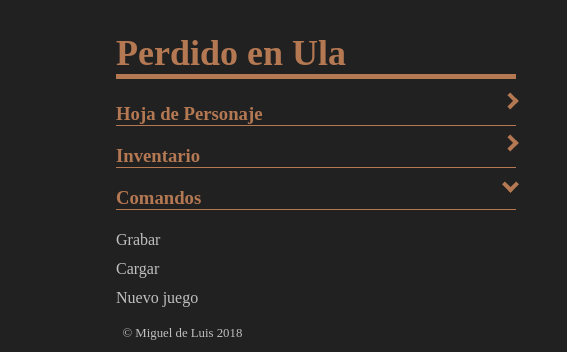
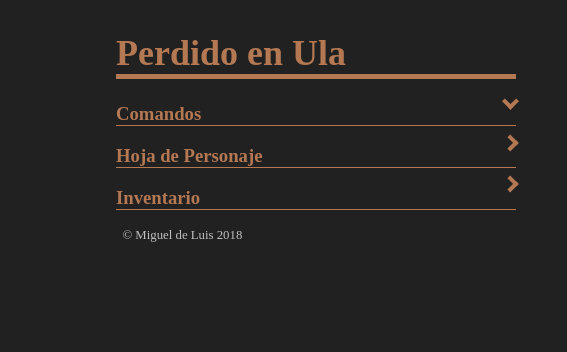
Before and after one commit to wissol/ula-gamebook, a plain HTML site: page index.html in a window 1280 px wide. Both pictures are taken after a click on the element "Comandos". Shown: the top 352 px of the page, 0-567 px from the left. Drawn offline with Linux system fonts and the light colour scheme; a web font is replaced by a local one.

Commit message:
changed menu items order

```diff
--- a/index.html
+++ b/index.html
@@ -13,6 +13,12 @@
 <header>
 <h1>Perdido en Ula</h1>
 <aside>
+<h3 id="comandosMenu" class="chevron chevronDown">Comandos</h3>
+<ul id="comandos" class="">
+<li id="grabar">Grabar</li>
+<li id="cargar">Cargar</li>
+<li id="nuevoJuego">Nuevo juego</li>
+</ul>
 <h3 id="hojaPersonajeMenu" class="chevron">Hoja de Personaje</h3>
 <ul id="hojaPersonaje" class="hide">
   <li><span id="nombreValue"></span>, <span id="edadValue"></span> años</li>
@@ -22,12 +28,7 @@
 <h3 id="inventarioMenu" class="chevron">Inventario</h3>
 <p id="inventario" class="hide">Mochila, 3 monedas, imperdible, ropas,
 zapatos, sombrero, hornillo</p>
-<h3 id="comandosMenu" class="chevron">Comandos</h3>
-<ul id="comandos" class="hide">
-<li id="grabar">Grabar</li>
-<li id="cargar">Cargar</li>
-<li id="nuevoJuego">Nuevo juego</li>
-</ul>
+
 </aside>
 
 <footer>
--- a/js/main.js
+++ b/js/main.js
@@ -30,7 +30,7 @@ const saludValue        = document.querySelector("#saludValue");
 function toggleDisplayElement(element){
   if (element.classList.contains('hide')){
     element.classList.remove('hide');
-    element.previousElementSibling.classList.add('chevronRight');
+    element.previousElementSibling.classList.add('chevronDown');
   }
   else{
     element.classList.add('hide');
--- a/main.css
+++ b/main.css
@@ -77,7 +77,7 @@ a:hover {text-decoration: underline; }
 	width: 0.45em;
 }
 
-.chevronRight::after {
+.chevronDown::after {
 	transform: rotate(135deg);
 }
 
```
